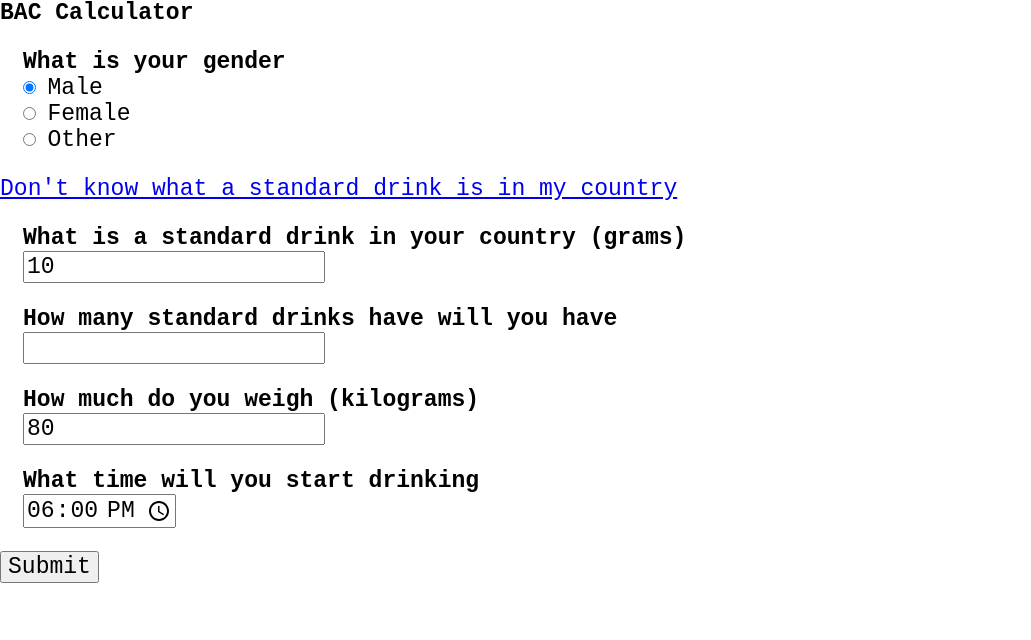
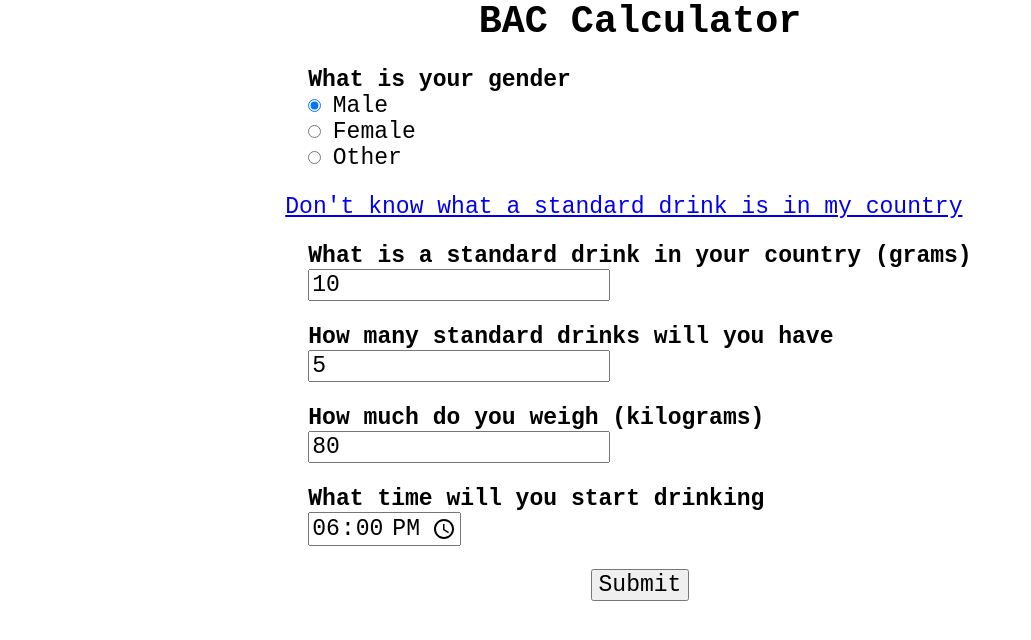
Before and after one commit to joshuasearle/bac-calc, a React app: page / in a window 1280 px wide. Shown: the top 640 px of the page, without its empty margins (0-1031 px from the left). Built offline with nearby package versions, Linux system fonts and the light colour scheme.

Commit message:
Add chart

```diff
--- a/src/App.tsx
+++ b/src/App.tsx
@@ -1,16 +1,19 @@
 import React, { useState } from 'react';
+
+import { Line } from 'react-chartjs-2';
 
 import GenderPicker from './components/GenderPicker';
 import StartTimePicker from './components/StartTimePicker';
 import NumberPicker from './components/NumberPicker';
 
-import { time, gender } from './types';
-import { widmark } from './util';
+import { time, gender, bacData, bacDataPoint } from './types';
+import { widmark, createBacData } from './util';
+import classes from './css/classes';
 
 const App: React.FC = () => {
   const title: string = 'BAC Calculator';
 
-  const [drinksCount, setDrinksCount] = useState(0);
+  const [drinksCount, setDrinksCount] = useState(5);
   const [gender, setGender] = useState<gender>('male');
   const [startTime, setStartTime] = useState<time>({
     hours: 18,
@@ -18,6 +21,7 @@ const App: React.FC = () => {
   });
   const [standardDrink, setStandardDrink] = useState(10);
   const [weight, setWeight] = useState(80);
+  const [bacData, setBacData] = useState<bacData>(null);
 
   const numberChangeHandler = (setter: any) => {
     return (e: any) => {
@@ -44,7 +48,26 @@ const App: React.FC = () => {
 
   const sumbitOnClickHandler = (e: any) => {
     e.preventDefault();
-    console.log(widmark(drinksCount, standardDrink, weight, gender, 2));
+    // console.log(widmark(drinksCount, standardDrink, weight, gender, 2));
+    const bacs = [];
+    let lastBac = 1;
+    let elapsed = 0;
+    while (lastBac !== 0) {
+      lastBac = widmark(drinksCount, standardDrink, weight, gender, elapsed);
+      bacs.push(lastBac);
+      elapsed += 0.5;
+    }
+    const bacData = createBacData(bacs, startTime);
+    setBacData(bacData);
+  };
+
+  const data = {
+    labels: bacData ? bacData.map(({ bac, time }) => time) : null,
+    datasets: [
+      {
+        data: bacData ? bacData.map(({ bac, time }) => bac) : null,
+      },
+    ],
   };
 
   const genderPicker = (
@@ -65,7 +88,7 @@ const App: React.FC = () => {
     <NumberPicker
       value={drinksCount}
       changeHandler={numberChangeHandler(setDrinksCount)}
-      label={'How many standard drinks have will you have'}
+      label={'How many standard drinks will you have'}
     />
   );
 
@@ -93,18 +116,44 @@ const App: React.FC = () => {
     </a>
   );
 
+  const options = {
+    scales: {
+      xAxes: [
+        {
+          gridLines: {
+            display: false,
+          },
+        },
+      ],
+      yAxes: [{ gridLines: { display: false } }],
+      ticks: { beginAtZero: true },
+    },
+    legend: {
+      display: false,
+    },
+    tooltips: {
+      display: false,
+    },
+  };
+
+  const lineChart = bacData ? <Line data={data} /> : null;
+
   return (
     <>
-      <h1>{title}</h1>
+      <div className={classes.options}>
+        <h1 className={classes.title}>{title}</h1>
         {genderPicker}
         {helpLink}
         {standardPicker}
         {drinkPicker}
         {weightPicker}
         {startTimePicker}
-      <div>
+        <div className={classes.submit}>
           <button onClick={sumbitOnClickHandler}>Submit</button>
         </div>
+      </div>
+
+      <div className={classes.chart}>{lineChart}</div>
     </>
   );
 };
```
Lines whose indentation alone changed are shown as unchanged.
